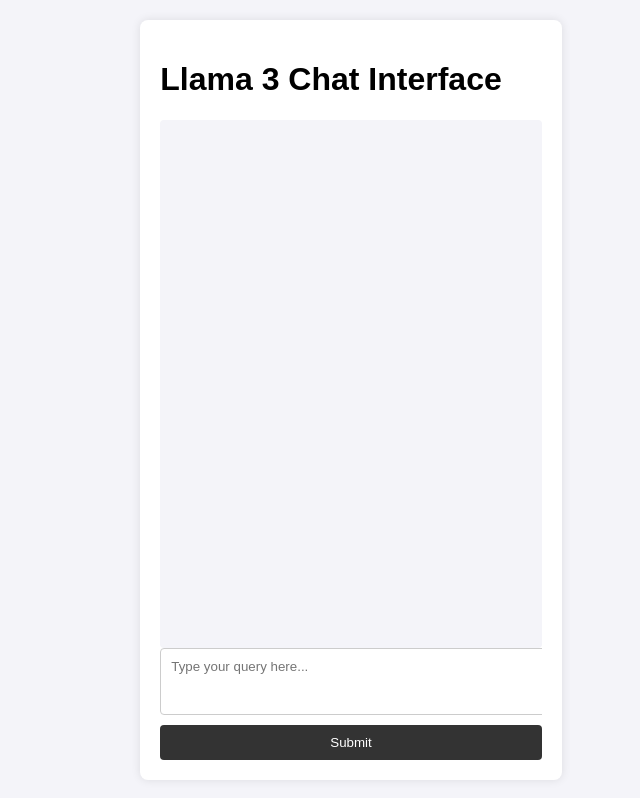
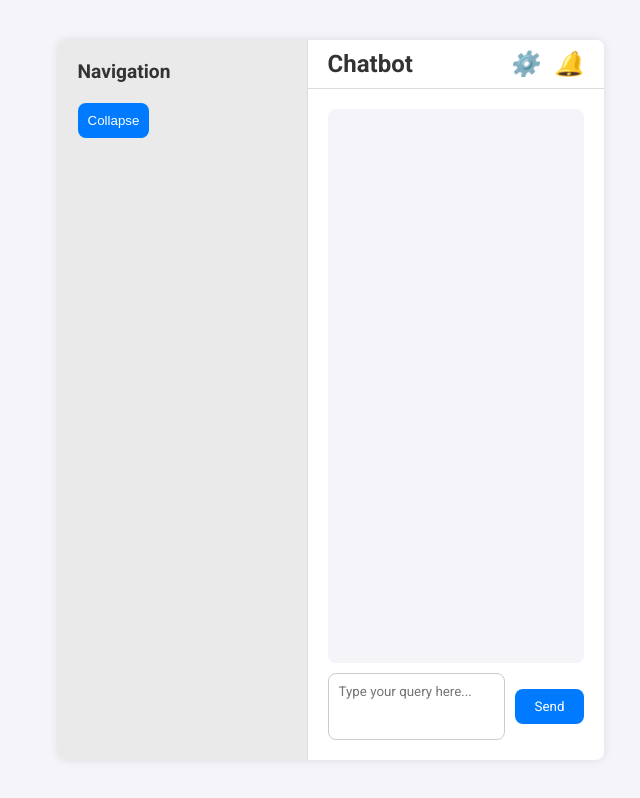
Before and after one commit to abhiverse01/Llama-3-chat-wrapper, a Next.js app: page / in a window 1280 px wide. Shown: the whole page, without its empty margins (309-949 px from the left). Built offline with nearby package versions, Linux system fonts and the light colour scheme.

Commit message:
build v2.1

```diff
--- a/pages/index.js
+++ b/pages/index.js
@@ -19,8 +19,22 @@
     };
 
     return (
+        <div className="chat-wrapper">
+            <div className="side-panel">
+                <div className="side-panel-content">
+                    <h2>Navigation</h2>
+                    <button className="collapse-button">Collapse</button>
+                </div>
+            </div>
+            <div className="main-chat">
+                <header className="chat-header">
+                    <h1>Chatbot</h1>
+                    <div className="icons">
+                        <i className="icon-settings">⚙️</i>
+                        <i className="icon-notifications">🔔</i>
+                    </div>
+                </header>
                 <div className="chat-container">
-            <h1>Llama 3 Chat Interface</h1>
                     <div className="chat-box">
                         <div className="chat-response">
                             {response.map((res, index) => (
@@ -37,8 +51,10 @@
                                 rows="3"
                                 placeholder="Type your query here..."
                             ></textarea>
-                    <button type="submit">Submit</button>
+                            <button type="submit">Send</button>
                         </form>
+                    </div>
+                </div>
             </div>
         </div>
     );
--- a/public/styles/main.css
+++ b/public/styles/main.css
@@ -1,72 +1,136 @@
-body {
-  font-family: sans-serif;
-  background-color: #f4f4f9;
+@import url("https://fonts.googleapis.com/css2?family=Roboto:wght@400;500;700&display=swap");
+* {
   margin: 0;
   padding: 0;
+  box-sizing: border-box;
+}
+
+body {
+  font-family: "Roboto", sans-serif;
+  background-color: #f4f4f9;
+  color: #333;
   display: flex;
   justify-content: center;
   align-items: center;
   height: 100vh;
 }
 
-.chat-container {
+.chat-wrapper {
+  display: flex;
   width: 100%;
   max-width: 1200px;
-  margin: 0 auto;
+  height: 90vh;
   background: #fff;
-  padding: 20px;
+  box-shadow: 0 0 10px rgba(0, 0, 0, 0.1);
   border-radius: 8px;
-  box-shadow: 0 0 10px rgba(0, 0, 0, 0.1);
+  overflow: hidden;
+}
+
+.side-panel {
+  width: 250px;
+  background: #eaeaea;
   display: flex;
   flex-direction: column;
-  height: 90vh;
+  padding: 20px;
+  border-right: 1px solid #ddd;
+}
+.side-panel .side-panel-content {
+  flex: 1;
+}
+.side-panel .side-panel-content h2 {
+  font-size: 1.2rem;
+  margin-bottom: 20px;
+}
+.side-panel .side-panel-content .collapse-button {
+  background: #007bff;
+  color: #fff;
+  border: none;
+  padding: 10px;
+  border-radius: 8px;
+  cursor: pointer;
 }
 
-.chat-box {
+.main-chat {
   flex: 1;
   display: flex;
   flex-direction: column;
-  overflow: hidden;
 }
-
-.chat-form {
+.main-chat .chat-header {
+  display: flex;
+  justify-content: space-between;
+  align-items: center;
+  padding: 10px 20px;
+  background: #fff;
+  border-bottom: 1px solid #ddd;
+}
+.main-chat .chat-header h1 {
+  font-size: 1.5rem;
+}
+.main-chat .chat-header .icons i {
+  font-size: 1.5rem;
+  margin-left: 15px;
+  cursor: pointer;
+}
+.main-chat .chat-container {
+  flex: 1;
   display: flex;
   flex-direction: column;
-  margin-top: auto;
+  padding: 20px;
 }
-
-textarea {
-  width: 100%;
-  padding: 10px;
-  border-radius: 4px;
-  border: 1px solid #ccc;
-  font-family: sans-serif;
-  resize: none;
-  margin-bottom: 10px;
+.main-chat .chat-container .chat-box {
   flex: 1;
+  display: flex;
+  flex-direction: column;
+  justify-content: space-between;
 }
-
-button {
-  padding: 10px 20px;
-  border: none;
-  border-radius: 4px;
-  background-color: #333;
-  color: white;
-  cursor: pointer;
-  font-family: sans-serif;
-}
-
-.chat-response {
+.main-chat .chat-container .chat-box .chat-response {
   flex: 1;
   overflow-y: auto;
   padding: 10px;
-  border-radius: 4px;
   background: #f4f4f9;
+  border-radius: 8px;
+}
+.main-chat .chat-container .chat-box .chat-form {
+  display: flex;
+  align-items: center;
+  margin-top: 10px;
+}
+.main-chat .chat-container .chat-box .chat-form textarea {
+  flex: 1;
+  padding: 10px;
+  border-radius: 8px;
+  border: 1px solid #ccc;
+  font-family: "Roboto", sans-serif;
+  resize: none;
+  margin-right: 10px;
+}
+.main-chat .chat-container .chat-box .chat-form button {
+  padding: 10px 20px;
+  border: none;
+  border-radius: 8px;
+  background-color: #007bff;
+  color: white;
+  cursor: pointer;
+  font-family: "Roboto", sans-serif;
 }
 
-pre {
-  white-space: pre-wrap;
-  word-wrap: break-word;
+@media (max-width: 768px) {
+  .chat-wrapper {
+    flex-direction: column;
+    height: 100vh;
+  }
+  .side-panel {
+    width: 100%;
+    border-right: none;
+    border-bottom: 1px solid #ddd;
+  }
+  .main-chat .chat-header {
+    flex-direction: column;
+    align-items: flex-start;
+  }
+  .main-chat .chat-container {
+    padding: 10px;
+  }
 }
 
 /*# sourceMappingURL=main.css.map */
--- a/public/styles/main.scss
+++ b/public/styles/main.scss
@@ -1,73 +1,167 @@
-$font-stack: sans-serif;
+// Import Google Fonts
+@import url('https://fonts.googleapis.com/css2?family=Roboto:wght@400;500;700&display=swap');
+
+// Variables
+$font-stack: 'Roboto', sans-serif;
 $primary-color: #333;
+$secondary-color: #007bff;
+$background-color: #f4f4f9;
+$border-radius: 8px;
+
+// Reset and base styles
+* {
+    margin: 0;
+    padding: 0;
+    box-sizing: border-box;
+}
 
 body {
     font-family: $font-stack;
-    background-color: #f4f4f9;
-    margin: 0;
-    padding: 0;
+    background-color: $background-color;
+    color: $primary-color;
     display: flex;
     justify-content: center;
     align-items: center;
     height: 100vh;
 }
 
-.chat-container {
+// Chat wrapper
+.chat-wrapper {
+    display: flex;
     width: 100%;
     max-width: 1200px;
-    margin: 0 auto;
+    height: 90vh;
     background: #fff;
-    padding: 20px;
-    border-radius: 8px;
     box-shadow: 0 0 10px rgba(0, 0, 0, 0.1);
+    border-radius: $border-radius;
+    overflow: hidden;
+}
+
+// Side panel
+.side-panel {
+    width: 250px;
+    background: #eaeaea;
     display: flex;
     flex-direction: column;
-    height: 90vh;
+    padding: 20px;
+    border-right: 1px solid #ddd;
+
+    .side-panel-content {
+        flex: 1;
+
+        h2 {
+            font-size: 1.2rem;
+            margin-bottom: 20px;
         }
+
+        .collapse-button {
+            background: $secondary-color;
+            color: #fff;
+            border: none;
+            padding: 10px;
+            border-radius: $border-radius;
+            cursor: pointer;
+        }
+    }
+}
+
+// Main chat area
+.main-chat {
+    flex: 1;
+    display: flex;
+    flex-direction: column;
+
+    .chat-header {
+        display: flex;
+        justify-content: space-between;
+        align-items: center;
+        padding: 10px 20px;
+        background: #fff;
+        border-bottom: 1px solid #ddd;
+
+        h1 {
+            font-size: 1.5rem;
+        }
+
+        .icons {
+            i {
+                font-size: 1.5rem;
+                margin-left: 15px;
+                cursor: pointer;
+            }
+        }
+    }
+
+    .chat-container {
+        flex: 1;
+        display: flex;
+        flex-direction: column;
+        padding: 20px;
 
         .chat-box {
             flex: 1;
             display: flex;
             flex-direction: column;
-    overflow: hidden;
+            justify-content: space-between;
+
+            .chat-response {
+                flex: 1;
+                overflow-y: auto;
+                padding: 10px;
+                background: $background-color;
+                border-radius: $border-radius;
             }
 
             .chat-form {
                 display: flex;
-    flex-direction: column;
-    margin-top: auto;
-}
+                align-items: center;
+                margin-top: 10px;
 
                 textarea {
-    width: 100%;
+                    flex: 1;
                     padding: 10px;
-    border-radius: 4px;
+                    border-radius: $border-radius;
                     border: 1px solid #ccc;
                     font-family: $font-stack;
                     resize: none;
-    margin-bottom: 10px;
-    flex: 1;
+                    margin-right: 10px;
                 }
 
                 button {
                     padding: 10px 20px;
                     border: none;
-    border-radius: 4px;
-    background-color: $primary-color;
+                    border-radius: $border-radius;
+                    background-color: $secondary-color;
                     color: white;
                     cursor: pointer;
                     font-family: $font-stack;
                 }
-
-.chat-response {
-    flex: 1;
-    overflow-y: auto;
-    padding: 10px;
-    border-radius: 4px;
-    background: #f4f4f9;
+            }
+        }
+    }
 }
 
-pre {
-    white-space: pre-wrap;
-    word-wrap: break-word;
+// Responsive Design
+@media (max-width: 768px) {
+    .chat-wrapper {
+        flex-direction: column;
+        height: 100vh;
     }
+
+    .side-panel {
+        width: 100%;
+        border-right: none;
+        border-bottom: 1px solid #ddd;
+    }
+
+    .main-chat {
+        .chat-header {
+            flex-direction: column;
+            align-items: flex-start;
+        }
+
+        .chat-container {
+            padding: 10px;
+        }
+    }
+}
```
Also changed, not shown: 1 other file (tests, documents, lock files or other folders). Lines whose indentation alone changed are shown as unchanged.
